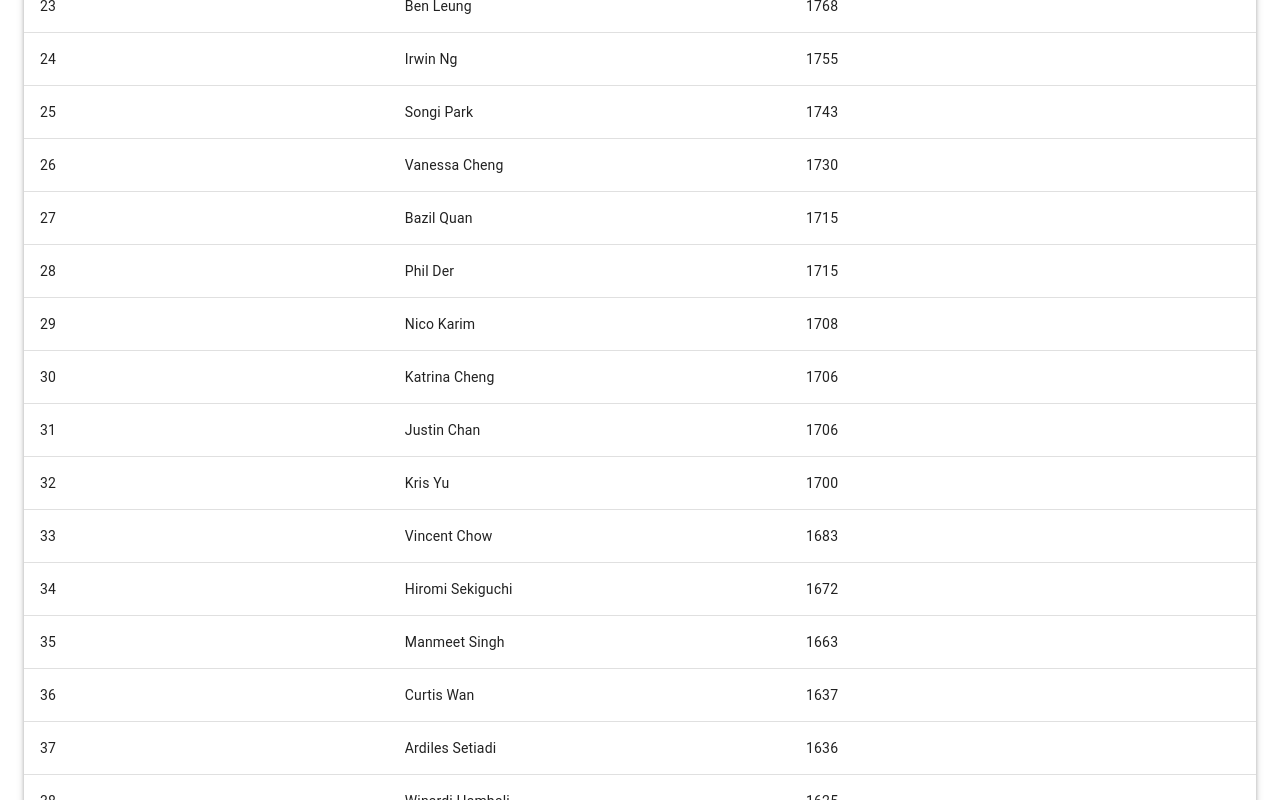
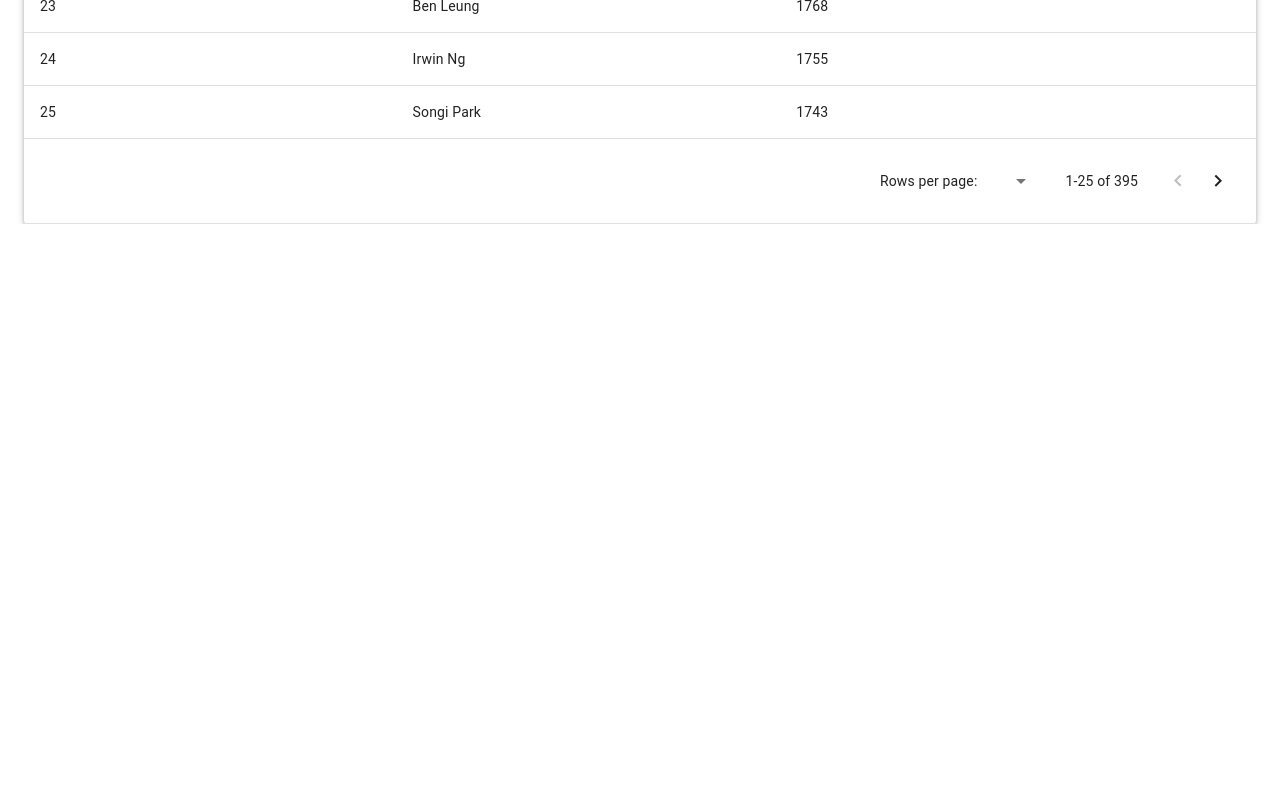
Before and after one commit to imcousin/pointracing, a React (Create React App) app: page / in a window 1280 px wide. Shown: the part 1320-2120 px from the top of the page. After the commit the page ends 1544 px from the top, so only its background shows below. Built offline with nearby package versions, Linux system fonts and the light colour scheme.

Commit message:
give mobile shorter rows per page

```diff
--- a/src/Table.js
+++ b/src/Table.js
@@ -1,9 +1,24 @@
-import React from 'react';
+import React, { useEffect, useState } from 'react';
 import MUIDataTable from "mui-datatables";
 import Container from '@material-ui/core/Container'
 import Papa from 'papaparse';
 
 export default function EnhancedTable() {
+  const useCheckMobileScreen = () => {
+    const [width, setWidth] = useState(window.innerWidth);
+    const handleWindowSizeChange = () => {
+      setWidth(window.innerWidth);
+    }
+
+    useEffect(() => {
+      window.addEventListener('resize', handleWindowSizeChange);
+      return () => {
+        window.removeEventListener('resize', handleWindowSizeChange);
+      }
+    }, []);
+
+    return (width <= 768);
+  }
 
   const columns = [
     {
@@ -55,9 +70,9 @@ export default function EnhancedTable() {
     },
   ];
 
-
-  const [data, setRows] = React.useState([]);
-  React.useEffect(() => {
+  // Load CSV File.
+  const [data, setRows] = useState([]);
+  useEffect(() => {
     async function getData() {
       const response = await fetch('/data/points.csv');
       const reader = response.body.getReader()
@@ -77,7 +92,7 @@ export default function EnhancedTable() {
     download: false,
     print: false,
     pagination: true,
-    rowsPerPage: 50,
+    rowsPerPage: (useCheckMobileScreen ? 25 : 50),
     rowsPerPageOptions: [10,15,50,100],
     selectableRows: 'none',
     viewColumns: false
```
